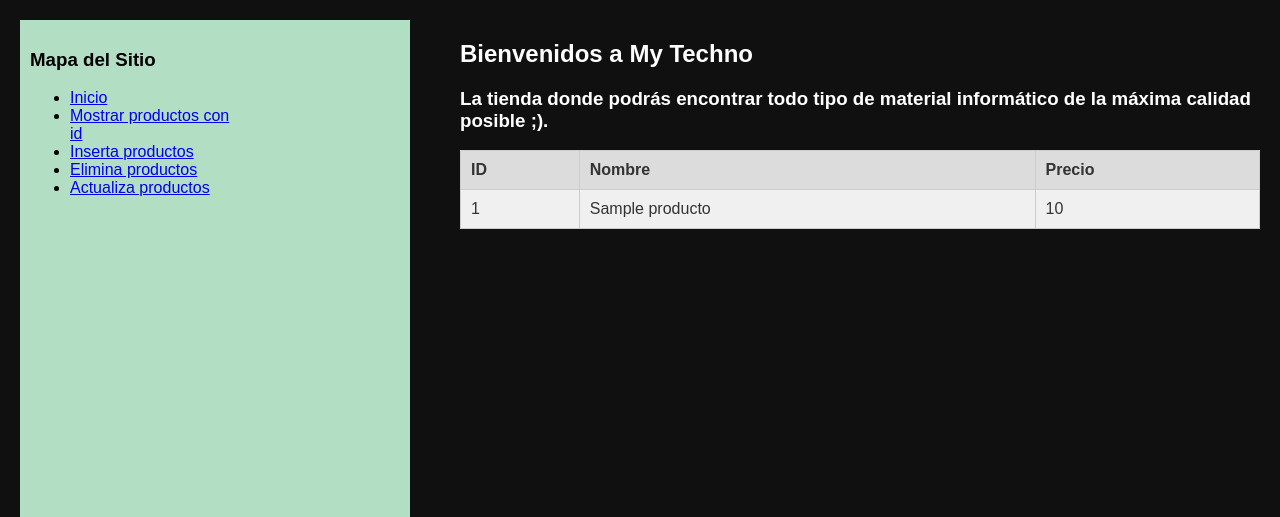
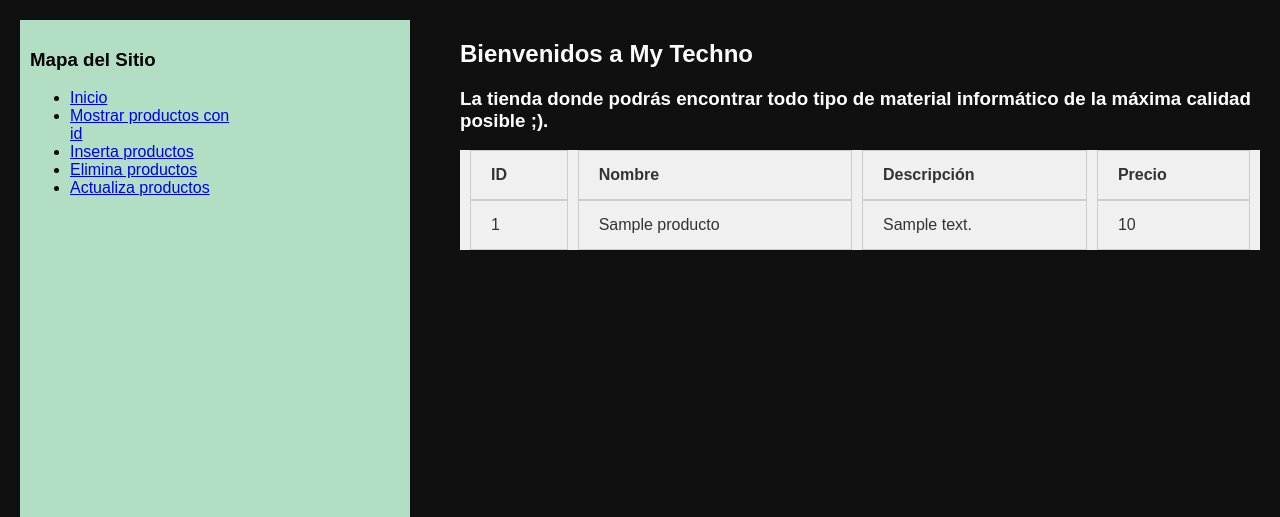
Before and after one commit to LauraVaqueroLopez/tiendaonline, a PHP site: page /Vista/menuhtml.php in a window 1280 px wide. Shown: the part 146-663 px from the top of the page. Run offline with PHP 8.4, Linux system fonts and the light colour scheme; the visitor is signed in with stand-in values (Sample User, id 1); tables that the repository leaves empty or names only in its code hold one stand-in row (values such as "Sample post").

Commit message:
Añado la columna descripcion

```diff
--- a/Modelo/DTOproducto.php
+++ b/Modelo/DTOproducto.php
@@ -4,12 +4,14 @@ class DTOProducto
 {
     private $id;
     private $nombre;
+    private $descripcion;
     private $precio;
 
-    public function __construct($id, $nombre, $precio)
+    public function __construct($id, $nombre, $descripcion, $precio)
     {
         $this->id = $id;
         $this->nombre = $nombre;
+        $this->descripcion = $descripcion;
         $this->precio = $precio;
     }
 
@@ -36,10 +38,24 @@ class DTOProducto
         $this->nombre = $nombre;
     }
 
+
+    public function getDescripcion()
+    {
+        return $this->descripcion;
+    }
+
+
+    public function setDescripcion($descripcion): void
+    {
+        $this->descripcion = $descripcion;
+    }
+
+
     public function getPrecio()
     {
         return $this->precio;
     }
+
 
     public function setPrecio($precio): void
     {
--- a/Modelo/ProductoDAO.php
+++ b/Modelo/ProductoDAO.php
@@ -7,6 +7,19 @@ class ProductoDao
 
     public function __construct(){
         $this->conn= DB::getConnection();
+    }
+
+    public function getAllProductos() {
+        $stmt = $this->conn->prepare("SELECT * FROM Producto");
+        $stmt->execute();
+        $resultados = $stmt->fetchAll(PDO::FETCH_ASSOC);
+
+        $productos = [];
+        foreach ($resultados as $fila) {
+            $producto = new DTOProducto($fila['id'], $fila['nombre'], $fila['descripcion'], $fila['precio']);
+            $productos[] = $producto;
+        }
+        return $productos;
     }
 
     public function getProductosById($id) {
@@ -22,19 +35,6 @@ class ProductoDao
         }
     }
 
-
-    public function getAllProductos() {
-        $stmt = $this->conn->prepare("SELECT * FROM Producto");
-        $stmt->execute();
-        $resultados = $stmt->fetchAll(PDO::FETCH_ASSOC);
-
-        $productos = [];
-        foreach ($resultados as $fila) {
-            $producto = new DTOProducto($fila['id'], $fila['nombre'], $fila['precio']);
-            $productos[] = $producto;
-        }
-        return $productos;
-    }
 
     public function addProductos($producto) {
         $stmt = $this->conn->prepare("INSERT INTO producto (id, nombre) VALUES (:id, :nombre)");
--- a/Vista/css.css
+++ b/Vista/css.css
@@ -79,24 +79,17 @@ footer {
   margin-top: 10px;
 }
 
-.table {
-  width: 100%;
-  border-collapse: collapse;
-  background-color: #f0f0f0;
-}
-
 .table th, .table td {
   border: 1px solid #ccc;
-  padding: 10px;
+  padding: 15px 20px; /* Ajuste de espacio interno para mayor separación */
   text-align: left;
   color: #333;
 }
 
-.table th {
-  background-color: #dcdcdc;
-  font-weight: bold;
+/* Si deseas añadir un espacio adicional entre las columnas en general */
+.table {
+  width: 100%;
+  border-collapse: separate; /* Asegura que border-spacing funcione */
+  border-spacing: 10px 0; /* Espacio entre columnas (horizontal) y filas (vertical) */
+  background-color: #f0f0f0;
 }
-
-.table tr:nth-child(even) {
-  background-color: #e6e6e6;
-}
--- a/Vista/menuhtml.php
+++ b/Vista/menuhtml.php
@@ -52,6 +52,7 @@ $productos = $controlProducto->listarProductos();
             <tr>
                 <th>ID</th>
                 <th>Nombre</th>
+                <th>Descripción</th>
                 <th>Precio</th>
             </tr>
             </thead>
@@ -60,6 +61,7 @@ $productos = $controlProducto->listarProductos();
                 <tr>
                     <td><?php echo $producto->getId(); ?></td>
                     <td><?php echo $producto->getNombre(); ?></td>
+                    <td><?php echo $producto->getDescripcion(); ?></td>
                     <td><?php echo $producto->getPrecio(); ?></td>
                 </tr>
             <?php endforeach; ?>
```
